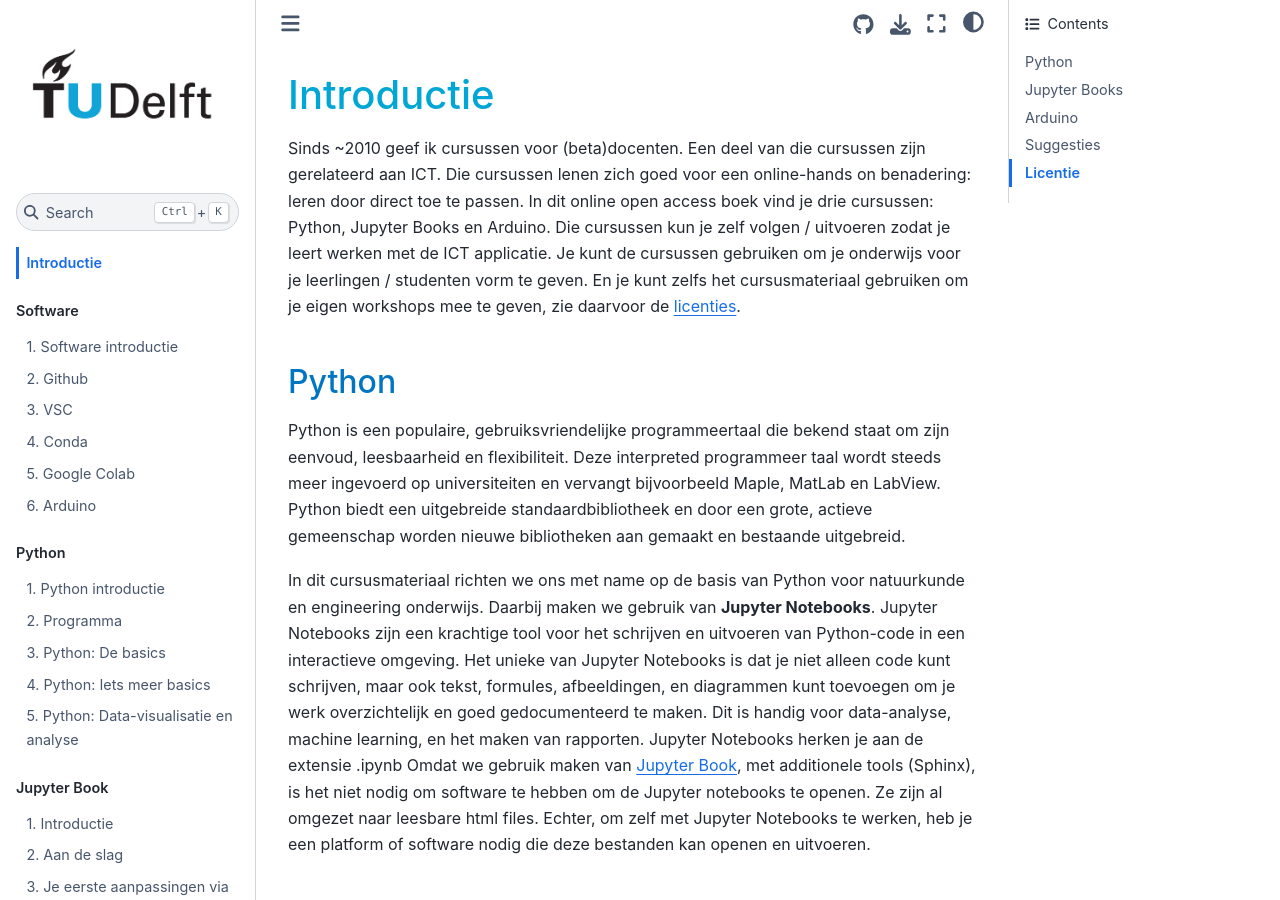
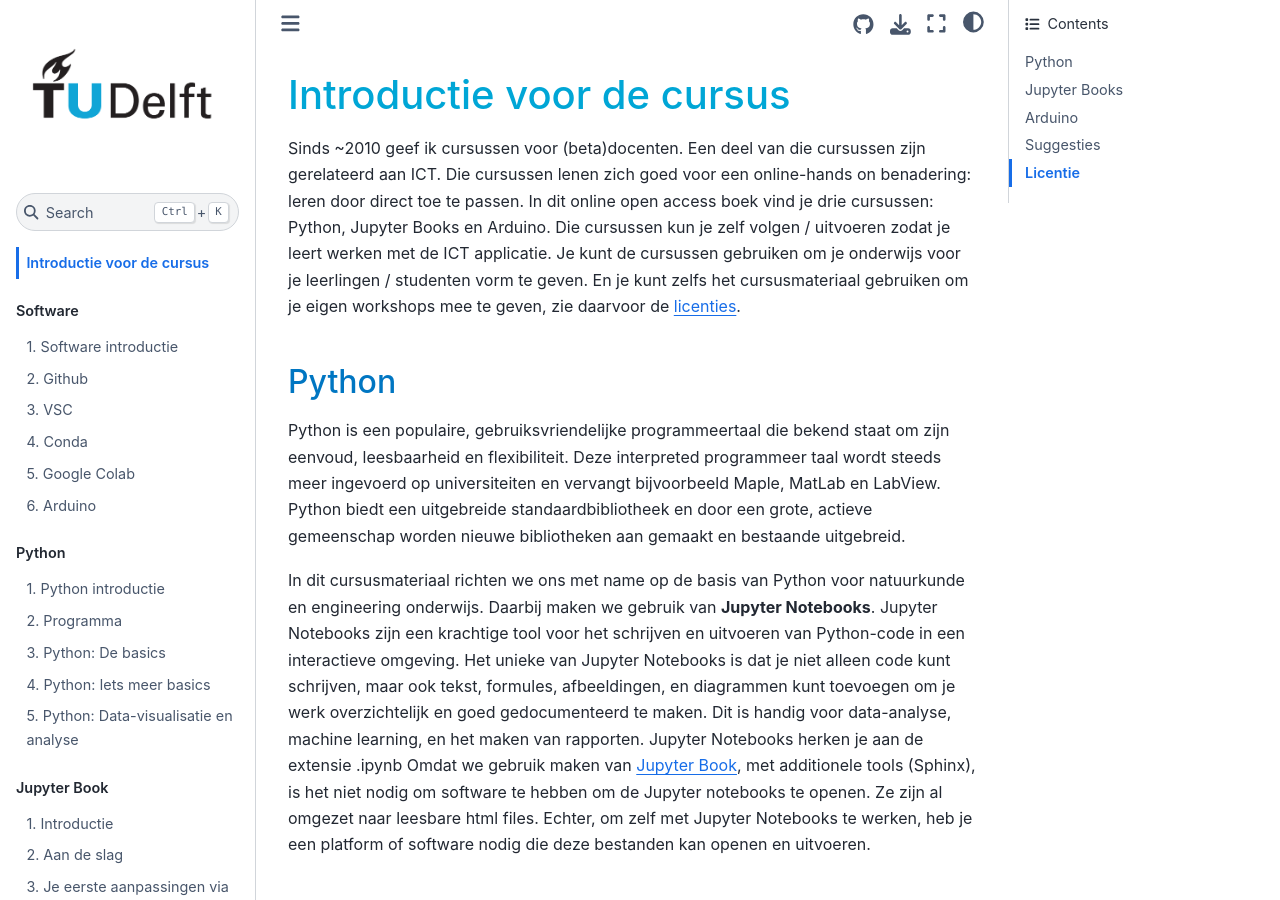
Before and after one commit to TUD-SEEd/betasteunpunt, a Jupyter Book: the page built from book/intro.md, in a window 1280 px wide and 900 px high. Built offline with Jupyter Book 1.0.4 settings and Sphinx 7.4.7 and the Sphinx Book theme 1.1.4, drawn with Linux system fonts in a browser that asks for light colours; comment, search, counter and statistics services are not loaded.

Commit message:
aanpassing van de titel

```diff
--- a/book/intro.md
+++ b/book/intro.md
@@ -1,4 +1,4 @@
-# Introductie
+# Introductie voor de cursus
 
 Sinds ~2010 geef ik cursussen voor (beta)docenten. Een deel van die cursussen zijn gerelateerd aan ICT. Die cursussen lenen zich goed voor een online-hands on benadering: leren door direct toe te passen. In dit online open access boek vind je drie cursussen: Python, Jupyter Books en Arduino. Die cursussen kun je zelf volgen / uitvoeren zodat je leert werken met de ICT applicatie. Je kunt de cursussen gebruiken om je onderwijs voor je leerlingen / studenten vorm te geven. En je kunt zelfs het cursusmateriaal gebruiken om je eigen workshops mee te geven, zie daarvoor de [licenties](sec:licentie).
 
```
